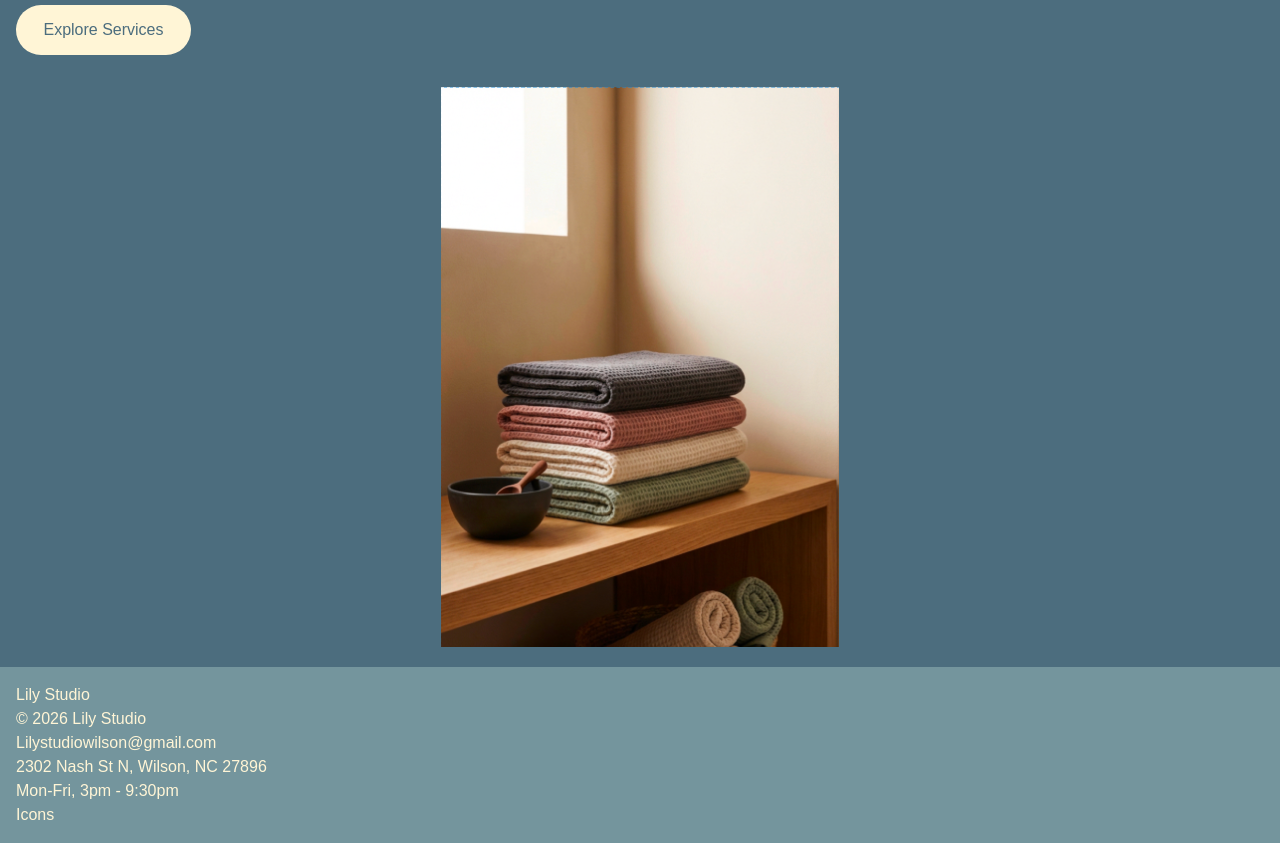
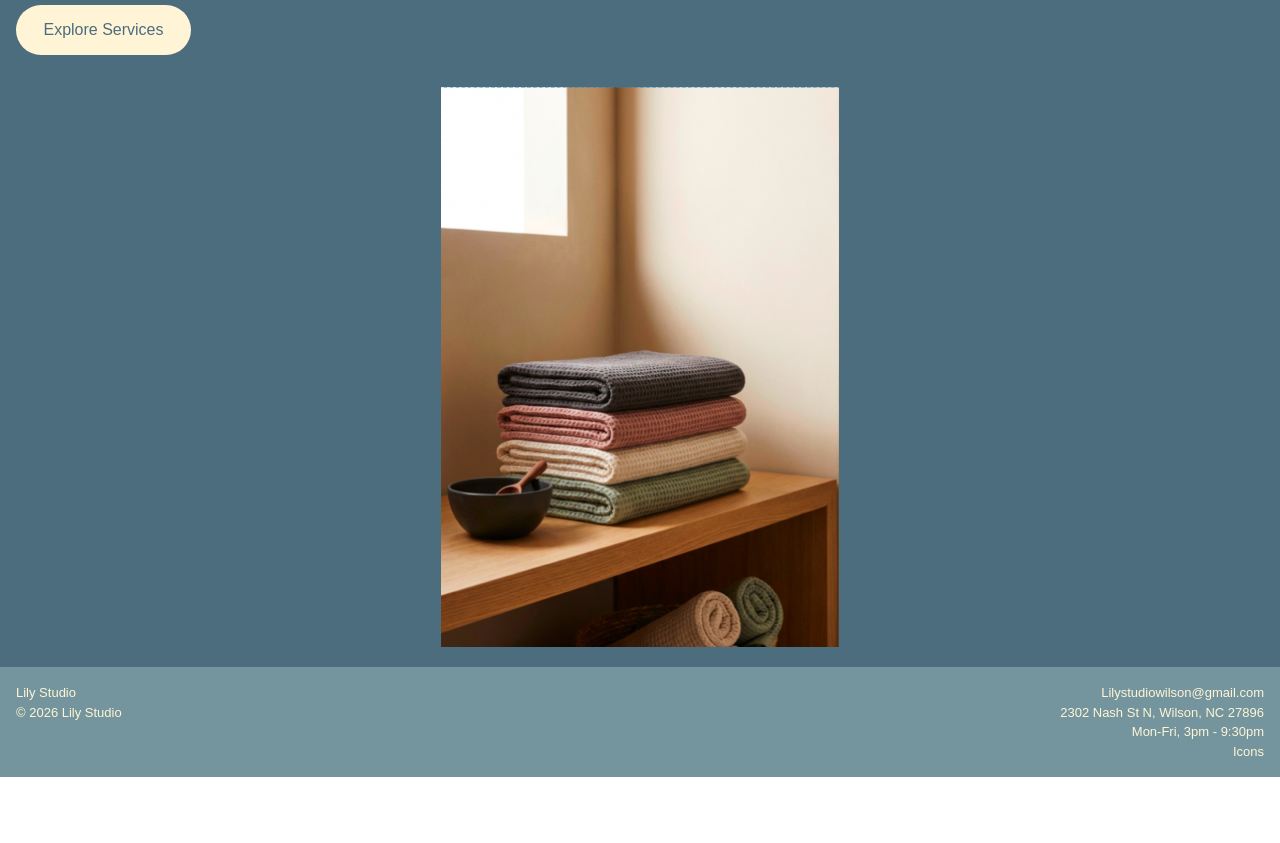
Before and after one commit to benzo1233/studio, a website: page src/index.html in a window 1280 px wide. Shown: the part 227-1070 px from the top of the page. After the commit the page ends 1004 px from the top, so only its background shows below. Drawn offline with Linux system fonts and the light colour scheme.

Commit message:
add home pg footer styling

```diff
--- a/src/index.html
+++ b/src/index.html
@@ -58,16 +58,14 @@
     </div>
 
     <footer id="footer">
-      <div>
+      <div class="left">
         <p>Lily Studio</p>
         <p>&copy; 2026 Lily Studio</p>
       </div>
-      <div>
+      <div class="right">
         <p>Lilystudiowilson@gmail.com</p>
         <p>2302 Nash St N, Wilson, NC 27896</p>
         <p>Mon-Fri, 3pm - 9:30pm</p>
-      </div>
-      <div>
         <div>Icons</div>
       </div>
     </footer>
--- a/src/styles.css
+++ b/src/styles.css
@@ -131,7 +131,6 @@ header {
 }
 
 /* ===== NAV ==== */
-
 nav {
   display: flex;
   flex-direction: row;
@@ -158,7 +157,6 @@ nav {
 }
 
 /* =====  Pg-Content, Main Wrapper  ==== */
-
 .pg-content {
   min-height: 100vh;
   display: flex;
@@ -166,7 +164,6 @@ nav {
 }
 
 /* ===== MENU OVERLAY ====*/
-
 .menu-overlay {
   position: absolute;
   inset: 0;
@@ -194,7 +191,6 @@ nav {
 }
 
 /* ===== MAIN CONTENT  ====*/
-
 main {
   display: flex;
   flex-direction: column;
@@ -225,17 +221,21 @@ main {
   justify-content: center;
 }
 
+/* ===== Footer ==== */
 footer {
   flex-shrink: 0;
   padding: var(--padding-mobile);
   color: var(--color-accent);
   background-color: var(--color-secondary);
+  font-size: small;
+  display: flex;
+  justify-content: space-between;
 }
 
-.exploreBtn {
-  width: 150px;
-  height: 50px;
-  border-radius: 9999x;
+.left {}
+
+.right {
+  text-align: end;
 }
 
 img {
```
